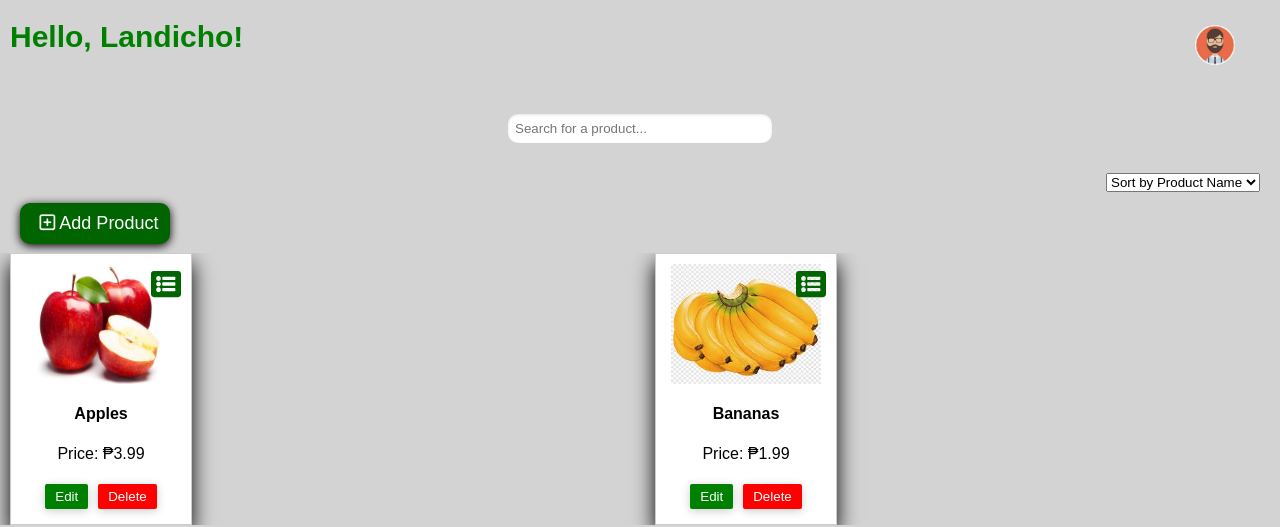
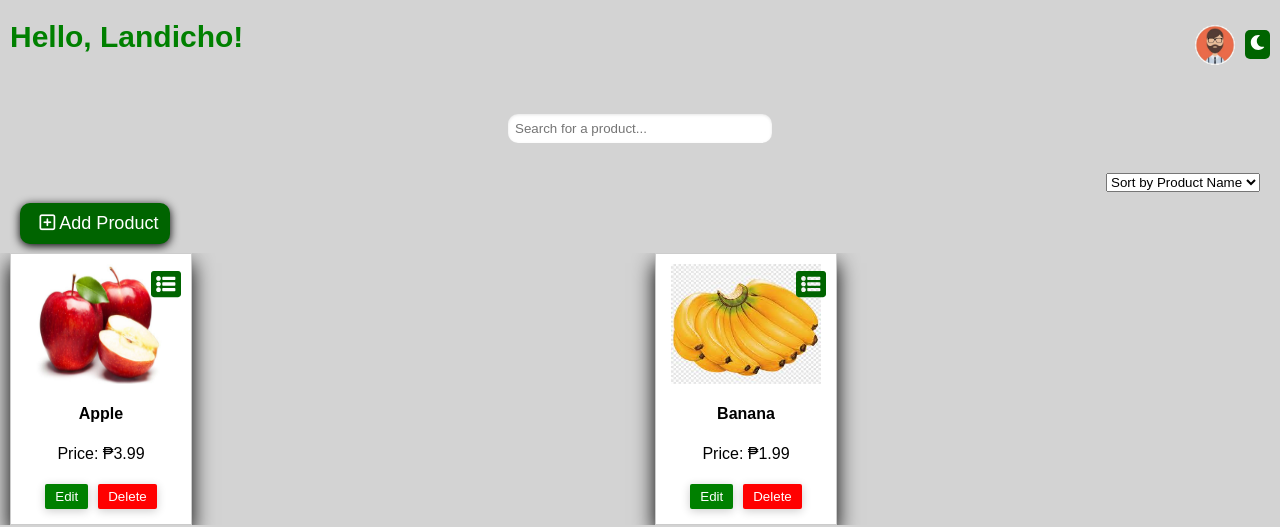
Before and after one commit to PaulBertLandicho/Grocery-List-App_React, a React (Create React App) app in the folder myproject/: page / in a window 1280 px wide. Shown: the top 527 px of the page. Built offline with nearby package versions, Linux system fonts and the light colour scheme.

Commit message:
Update GroceryList.js

```diff
--- a/myproject/src/components/GroceryList.js
+++ b/myproject/src/components/GroceryList.js
@@ -1,7 +1,7 @@
 import React, { useState, useEffect } from "react";
 import GroceryFormModal from "./GroceryFormModal";
 import GroceryItem from "./GroceryItem";
-
+import { FaMoon, FaSun } from "react-icons/fa"; // Import icons for dark/light mode
 import "./css/GroceryList.css";
 
 // Import static images
@@ -9,30 +9,32 @@ import apple from "./images/apple.png";
 import banana from "./images/banana.png";
 
 const GroceryList = () => {
+
   // Initial static items with imported images
   const staticItems = [
     {
       id: 1,
-      name: "Apples",
+      name: "Apple",
       price: 3.99,
       image: apple,
     },
     {
       id: 2,
-      name: "Bananas",
+      name: "Banana",
       price: 1.99,
       image: banana,
     },
   ];
 
   const [groceryItems, setGroceryItems] = useState(staticItems);
+  const [cartItems, setCartItems] = useState([]);
   const [showModal, setShowModal] = useState(false);
   const [currentItem, setCurrentItem] = useState(null);
-  const [searchTerm, setSearchTerm] = useState(""); // Search term state
-  const [sortCriteria, setSortCriteria] = useState("name"); // Sort by 'name', 'price', etc.
-  const [sortOrder, setSortOrder] = useState("asc"); // Sort order state (ascending or descending)
+  const [searchTerm, setSearchTerm] = useState("");
+  const [sortCriteria, setSortCriteria] = useState("name");
+  const [sortOrder, setSortOrder] = useState("asc");
+  const [isDarkMode, setIsDarkMode] = useState(false);
 
-  // Load items from localStorage when the component mounts or page is reloaded
   useEffect(() => {
     const savedItems = localStorage.getItem("groceryItems");
     if (savedItems) {
@@ -40,7 +42,6 @@ const GroceryList = () => {
     }
   }, []);
 
-  // Save items to localStorage whenever groceryItems state changes
   useEffect(() => {
     localStorage.setItem("groceryItems", JSON.stringify(groceryItems));
   }, [groceryItems]);
@@ -65,7 +66,7 @@ const GroceryList = () => {
   const openModal = () => setShowModal(true);
   const closeModal = () => {
     setShowModal(false);
-    setCurrentItem(null); // Reset currentItem when closing modal
+    setCurrentItem(null);
   };
 
   const handleEdit = (item) => {
@@ -73,12 +74,10 @@ const GroceryList = () => {
     openModal();
   };
 
-  // Filter grocery items based on search term
   const filteredItems = groceryItems.filter((item) =>
     item.name.toLowerCase().includes(searchTerm.toLowerCase())
   );
 
-  // Sort the filtered items based on selected sortCriteria (name or price) and sortOrder (asc or desc)
   const sortedItems = [...filteredItems].sort((a, b) => {
     if (sortCriteria === "name") {
       return sortOrder === "asc"
@@ -90,19 +89,36 @@ const GroceryList = () => {
     return 0;
   });
 
-  // Toggle sort order between ascending and descending
   const toggleSortOrder = () => {
     setSortOrder((prevSortOrder) => (prevSortOrder === "asc" ? "desc" : "asc"));
   };
 
-  // Handle sorting criteria change (name, price, etc.)
   const handleSortCriteriaChange = (e) => {
     setSortCriteria(e.target.value);
-    setSortOrder("asc"); // Reset to ascending when criteria changes
+    setSortOrder("asc");
   };
+
+  const addToCart = (item) => {
+    setCartItems([...cartItems, item]);
+  };
+
+  // Toggle dark mode
+  const toggleDarkMode = () => {
+    setIsDarkMode(!isDarkMode);
+  };
+
+  // Set dark mode class on body
+  useEffect(() => {
+    document.body.classList.toggle("dark-mode", isDarkMode);
+  }, [isDarkMode]);
 
   return (
     <div>
+      {/* Dark Mode Toggle Button */}
+      <div className="dark-mode-toggle" onClick={toggleDarkMode}>
+        {isDarkMode ? <FaSun size={15} /> : <FaMoon size={15} />}
+      </div>
+
       {/* Search Bar */}
       <div className="search-bar">
         <input
@@ -145,7 +161,6 @@ const GroceryList = () => {
         currentItem={currentItem}
       />
 
-      {/* Make this container scrollable */}
       <div className="grocery-list-container">
         <div className="grocery-list">
           {sortedItems.map((item) => (
@@ -154,6 +169,7 @@ const GroceryList = () => {
               item={item}
               onEdit={handleEdit}
               onDelete={deleteItem}
+              onAddToCart={addToCart}
             />
           ))}
         </div>
```
